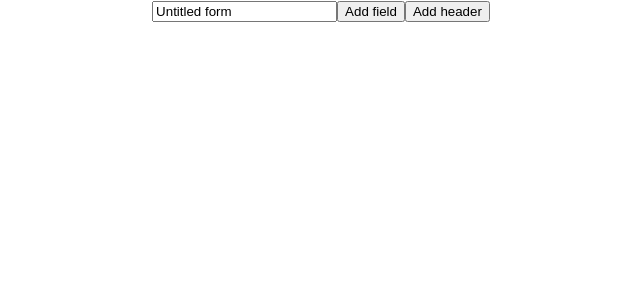
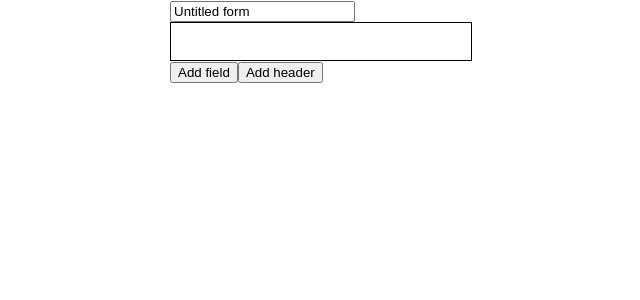
Before and after one commit to markw13a/form-hackathon, a React (Create React App) app: page / in a window 1280 px wide. Shown: the top 300 px of the page, without its empty margins (319-959 px from the left). Built offline with nearby package versions, Linux system fonts and the light colour scheme.

Commit message:
Code in place to manage sections

```diff
--- a/src/App.js
+++ b/src/App.js
@@ -1,7 +1,8 @@
 import React from 'react';
 import {FormProvider} from './FormContext';
+import {NonFormDataProvider} from './NonFormDataContext';
 import FormTitleCapture from './FormTitleCapture';
-import {AddNewField, AddNewStaticText, FormFields} from './fields/Field';
+import {AddNewField, AddNewStaticText, Section} from './fields/Field';
 import './style/main.scss';
 
 const App = () => (
@@ -9,9 +10,11 @@ const App = () => (
 		<div className="content">
 			<FormProvider>
 				<FormTitleCapture />
-				<FormFields />
-				<AddNewField />
-				<AddNewStaticText />
+				<NonFormDataProvider>
+					<Section />
+					<AddNewField />
+					<AddNewStaticText />
+				</NonFormDataProvider>
 			</FormProvider>
 		</div>
 	</div>
--- a/src/FormContext.js
+++ b/src/FormContext.js
@@ -2,11 +2,6 @@ import React, {useReducer} from 'react';
 
 const FormStateContext = React.createContext();
 const FormDispatchContext = React.createContext();
-
-const initialState = {
-    title: "Untitled form",
-    controls: []
-}
 
 const controlSchema = {
     label: null,
@@ -17,6 +12,23 @@ const controlSchema = {
 const staticSchema = {
     label: null,
     static: true
+};
+
+const sectionSchema = {
+    controls: [
+        {
+            ...staticSchema
+        }
+    ]
+};
+
+const initialState = {
+    title: "Untitled form",
+    sections: [
+        {
+            ...sectionSchema
+        }
+    ]
 };
 
 const reducer = (form, action) => {
@@ -31,21 +43,34 @@ const reducer = (form, action) => {
         }
 
         case 'addNewInputField': {
-            const {controls} = form;
+            const {sectionIndex} = action;
+
+            const section = form.sections[sectionIndex];
+            const {controls} = section;
             controls.push({...controlSchema});
+
             return {...form, controls};
         }
 
         case 'addNewStaticField': {
-            const {controls} = form;
+            const {sectionIndex} = action;
+
+            const section = form.sections[sectionIndex];
+            const {controls} = section;
             controls.push({...staticSchema});
+
             return {...form, controls};
         }
 
         case 'editFieldValue': {
             // HACK: using index to identify a control could back-fire
-            const {value, index, key} = action;
-            const {controls} = form;
+            const {value, index, key, sectionIndex} = action;
+            const section = form.sections[sectionIndex];
+            const {controls} = section;
+
+            if(!section || !controls || !controls[index]) {
+                throw new Error(`Section or control specified does not appear to exist. Section: ${section}, controls: ${controls}`);
+            }
 
             if(value === undefined || index === undefined || !key) {
                 throw new Error(`editFieldValue must be called with a value, key and index. You provided value: ${value}, key: ${key}, index: ${index}`);
--- /dev/null
+++ b/src/NonFormDataContext.js
@@ -0,0 +1,67 @@
+import React, {useReducer} from 'react';
+
+const NonFormDataStateContext = React.createContext();
+const NonFormDataDispatchContext = React.createContext();
+
+const initialState = {
+    sectionIndex: 0
+};
+
+const reducer = (state, action) => {
+    switch(action.type) {
+        case 'setSectionIndex': {
+            const {value} = action;
+
+            if(value === undefined || value === null) {
+                throw new Error(`Invalid value provided to setSectionIndex: ${value}`);
+            }
+
+            return {...state, sectionIndex: value};
+        }
+        default: {
+            throw new Error(`Unhandled action type ${action.type}`)
+        }
+    }
+};
+
+// Used to manage data that is needed throughout, but should not be submitted along with the actual form data
+const NonFormDataProvider = ({children}) => {
+    const [state, dispatch] = useReducer(reducer, initialState);
+
+    return (
+        <NonFormDataStateContext.Provider value={state}>
+            <NonFormDataDispatchContext.Provider value={dispatch}>
+                {children}
+            </NonFormDataDispatchContext.Provider>
+        </NonFormDataStateContext.Provider>
+    );
+};
+
+const useNonFormDataState = () => {
+    const context = React.useContext(NonFormDataStateContext);
+
+    if(context === undefined) {
+        throw new Error('useFormState must be used within FormProvider')
+    }
+
+    return context;
+};
+
+const useNonFormDataDispatch = () => {
+    const context = React.useContext(NonFormDataDispatchContext);
+
+    if(context === undefined) {
+        throw new Error('useFormState must be used within FormProvider')
+    }
+
+    return context;
+};
+
+const useNonFormData = () => [useNonFormDataState(), useNonFormDataDispatch()];
+
+export {
+    useNonFormData,
+    useNonFormDataState,
+    useNonFormDataDispatch,
+    NonFormDataProvider
+};
--- a/src/fields/Field.jsx
+++ b/src/fields/Field.jsx
@@ -1,13 +1,15 @@
 import React from 'react';
 import {useFormDispatch, useFormState} from '../FormContext';
+import {useNonFormDataState} from '../NonFormDataContext';
 import InputField from './InputField';
 import StaticField from './StaticField';
 
 const AddNewField = () => {
     const dispatch = useFormDispatch();
+    const {sectionIndex} = useNonFormDataState();
 
     return (
-        <button onClick={() => dispatch({type: "addNewInputField"})}>
+        <button onClick={() => dispatch({type: "addNewInputField", sectionIndex})}>
             Add field
         </button>
     );
@@ -15,25 +17,25 @@ const AddNewField = () => {
 
 const AddNewStaticText = () => {
     const dispatch = useFormDispatch();
+    const {sectionIndex} = useNonFormDataState();
 
     return (
-        <button onClick={() => dispatch({type: "addNewStaticField"})}>
+        <button onClick={() => dispatch({type: "addNewStaticField", sectionIndex})}>
             Add header
         </button>
     );
 };
 
-const FormFields = () => {
-    const form = useFormState();
+const FormFields = ({controls}) => {
 
-    if(form.controls.length === 0) {
+    if(controls.length === 0) {
         return null;
     }
 
     return (
         <div>
             {
-                form.controls.map((control, index) => (
+                controls.map((control, index) => (
                     control.static
                     ? <StaticField {...control} index={index} />
                     : (
@@ -49,8 +51,23 @@ const FormFields = () => {
     );
 };
 
+const Section = () => {
+    const form = useFormState();
+    const {sectionIndex} = useNonFormDataState();
+
+    const section = form.sections[sectionIndex];
+
+    if(!section) {
+        throw new Error(`No data found for requested section at index ${sectionIndex}`);
+    }
+
+    return (
+        <FormFields controls={section.controls} />
+    );
+};
+
 export {
     AddNewField,
     AddNewStaticText,
-    FormFields
+    Section
 };
--- a/src/fields/InputField.jsx
+++ b/src/fields/InputField.jsx
@@ -1,21 +1,23 @@
 import React from 'react';
 import {useFormDispatch} from '../FormContext';
+import {useNonFormDataState} from '../NonFormDataContext';
 import {useIsInFocus} from '../common/Hooks';
 
 const EditControl = ({label, index, required, type}) => {
     const dispatch = useFormDispatch();
+    const {sectionIndex} = useNonFormDataState();
 
     return (
         <div className="edit-mode">
             <label>
                 <input
-                    onChange={e => dispatch({type: 'editFieldValue', index, key: 'label', value: e.target.value})}
+                    onChange={e => dispatch({type: 'editFieldValue', index, key: 'label', sectionIndex, value: e.target.value})}
                     type="text"
                     value={label}
                 />
             </label>
             <div className="type">
-                <select onChange={e => dispatch({type: 'editFieldValue', index, key: 'type', value: e.target.value})} value={type}>
+                <select onChange={e => dispatch({type: 'editFieldValue', index, key: 'type', sectionIndex, value: e.target.value})} value={type}>
                     <option value="text">
                         Text input
                     </option>
@@ -27,7 +29,7 @@ const EditControl = ({label, index, required, type}) => {
                     <input
                         type="checkbox"
                         checked={required}
-                        onChange={() => dispatch({type: 'editFieldValue', index, key: 'required', value: !required})}
+                        onChange={() => dispatch({type: 'editFieldValue', index, key: 'required', sectionIndex, value: !required})}
                     />
                 </label>
             </div>
--- a/src/fields/StaticField.jsx
+++ b/src/fields/StaticField.jsx
@@ -1,15 +1,17 @@
 import React from 'react';
 import {useFormDispatch} from '../FormContext';
+import {useNonFormDataState} from '../NonFormDataContext';
 import {useIsInFocus} from '../common/Hooks';
 
 const EditComponent = ({label, index}) => {
     const dispatch = useFormDispatch();
+    const {sectionIndex} = useNonFormDataState();
 
     return (
         <div className="edit-mode">
             <input
                 type="text"
-                onChange={e => dispatch({type: "editFieldValue", value: e.target.value, key: "label", index})}
+                onChange={e => dispatch({type: "editFieldValue", value: e.target.value, key: "label", sectionIndex, index})}
                 value={label}
             />
         </div>
```
